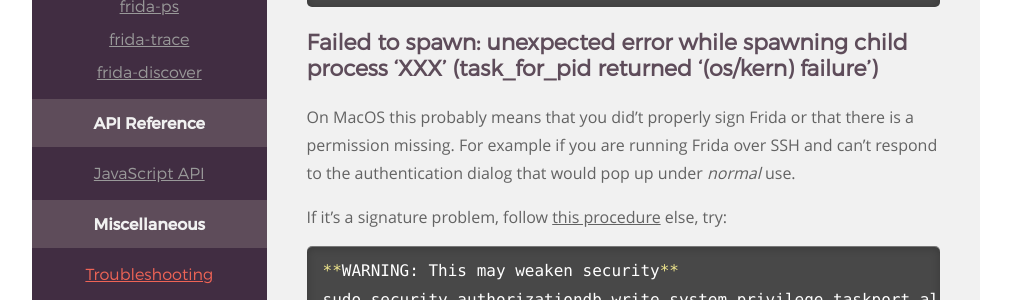
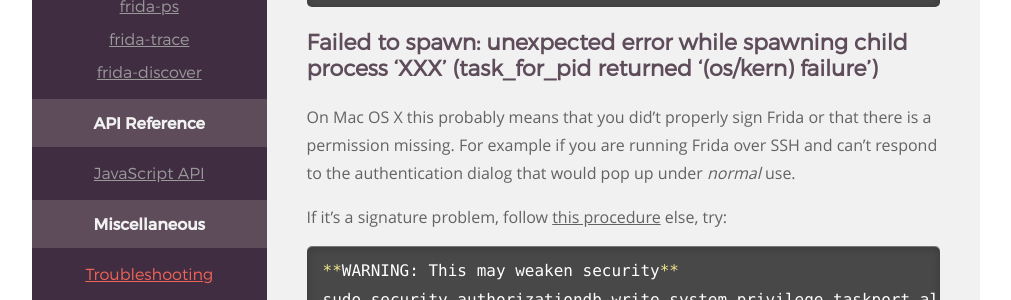
Before and after one commit to frida/frida-website, a Jekyll site: the page built from docs/troubleshooting.md, in a window 1280 px wide. Shown: the part 753-1053 px from the top of the page, without its empty margins (129-1140 px from the left). Built offline with Jekyll 4.4.1, drawn with Linux system fonts in a browser that asks for light colours.

Commit message:
Fix minor inconsistency

```diff
--- a/docs/troubleshooting.md
+++ b/docs/troubleshooting.md
@@ -32,7 +32,7 @@ sudo sysctl kernel.yama.ptrace_scope=0
 
 ## Failed to spawn: unexpected error while spawning child process 'XXX' (task_for_pid returned '(os/kern) failure')
 
-On MacOS this probably means that you did't properly sign Frida or that there
+On Mac OS X this probably means that you did't properly sign Frida or that there
 is a permission missing. For example if you are running Frida over SSH and can't
 respond to the authentication dialog that would pop up under *normal* use.
 
```
